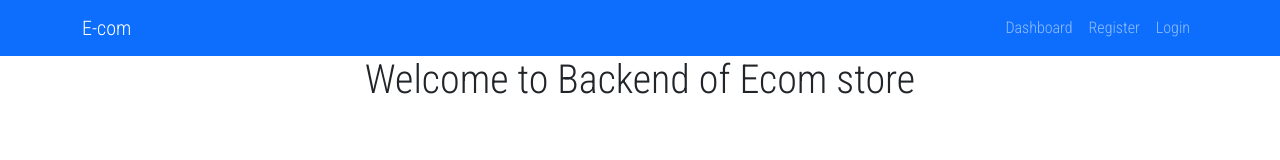
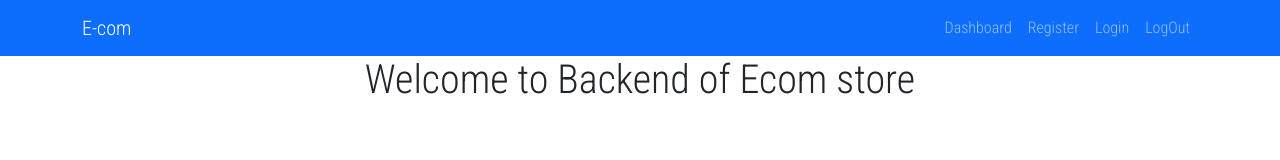
Before and after one commit to theskdhakal/ecom_store, a React (Create React App) app: page / in a window 1280 px wide. Shown: the top 160 px of the page. Built offline with nearby package versions, Linux system fonts and the light colour scheme; no server answers.

Commit message:
logout enabled

```diff
--- a/src/components/layout/header/Header.jsx
+++ b/src/components/layout/header/Header.jsx
@@ -1,9 +1,21 @@
+import { signOut } from "firebase/auth";
 import Container from "react-bootstrap/Container";
 import Nav from "react-bootstrap/Nav";
 import Navbar from "react-bootstrap/Navbar";
+import { useDispatch } from "react-redux";
 import { Link } from "react-router-dom";
+import { setUser } from "../../user/UserSlice";
+import { auth } from "../../firebase_config/Firebase";
 
 export const Header = () => {
+  const dispatch = useDispatch();
+
+  const handleOnLogout = () => {
+    signOut(auth).then(() => {
+      dispatch(setUser({}));
+    });
+  };
+
   return (
     <Navbar expand="md" className="bg-primary" variant="dark">
       <Container>
@@ -22,6 +34,9 @@ export const Header = () => {
             <Link to="/login" className="nav-link">
               Login
             </Link>
+            <Link to="/login" className="nav-link" onClick={handleOnLogout}>
+              LogOut
+            </Link>
           </Nav>
         </Navbar.Collapse>
       </Container>
```
